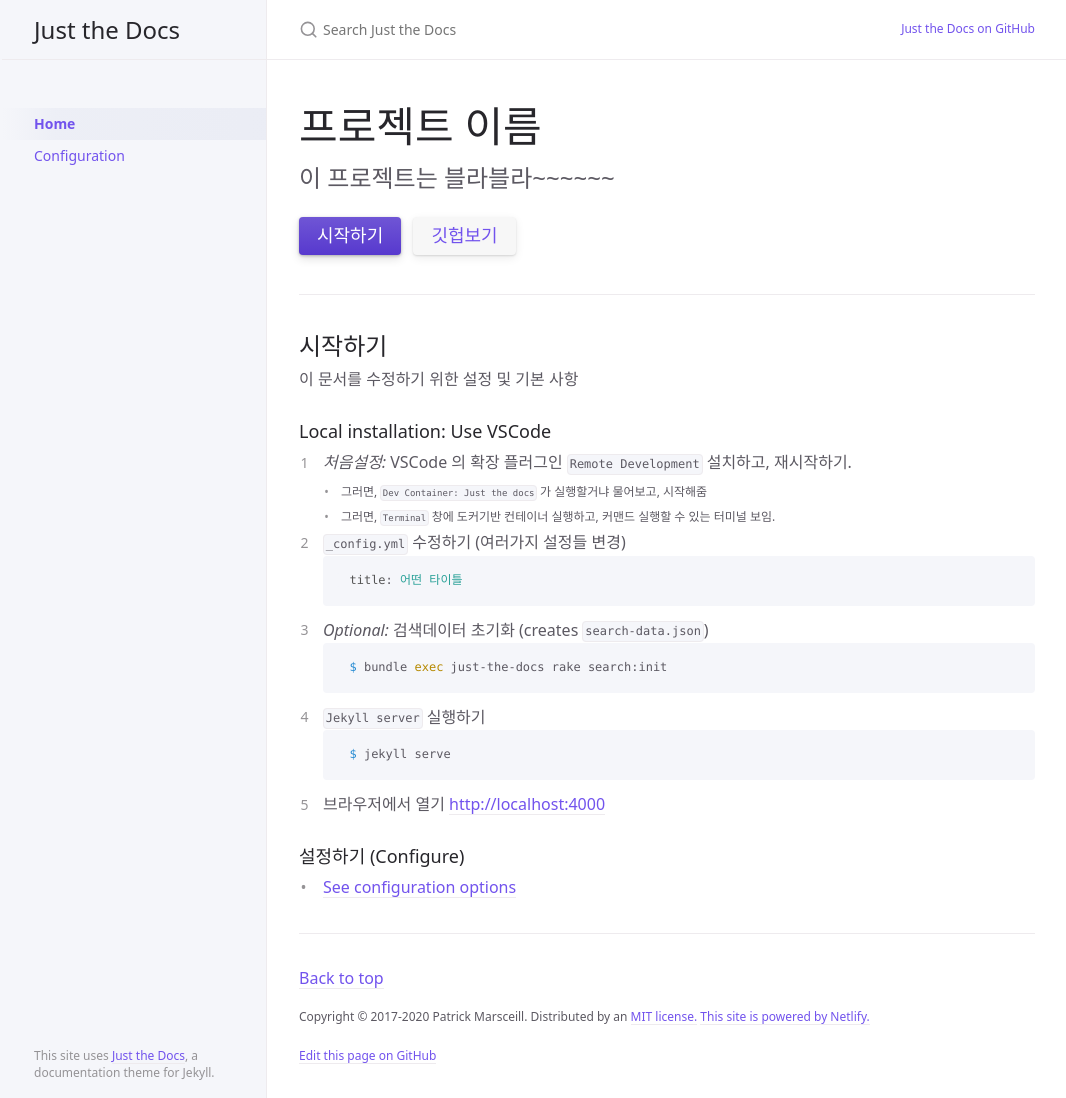
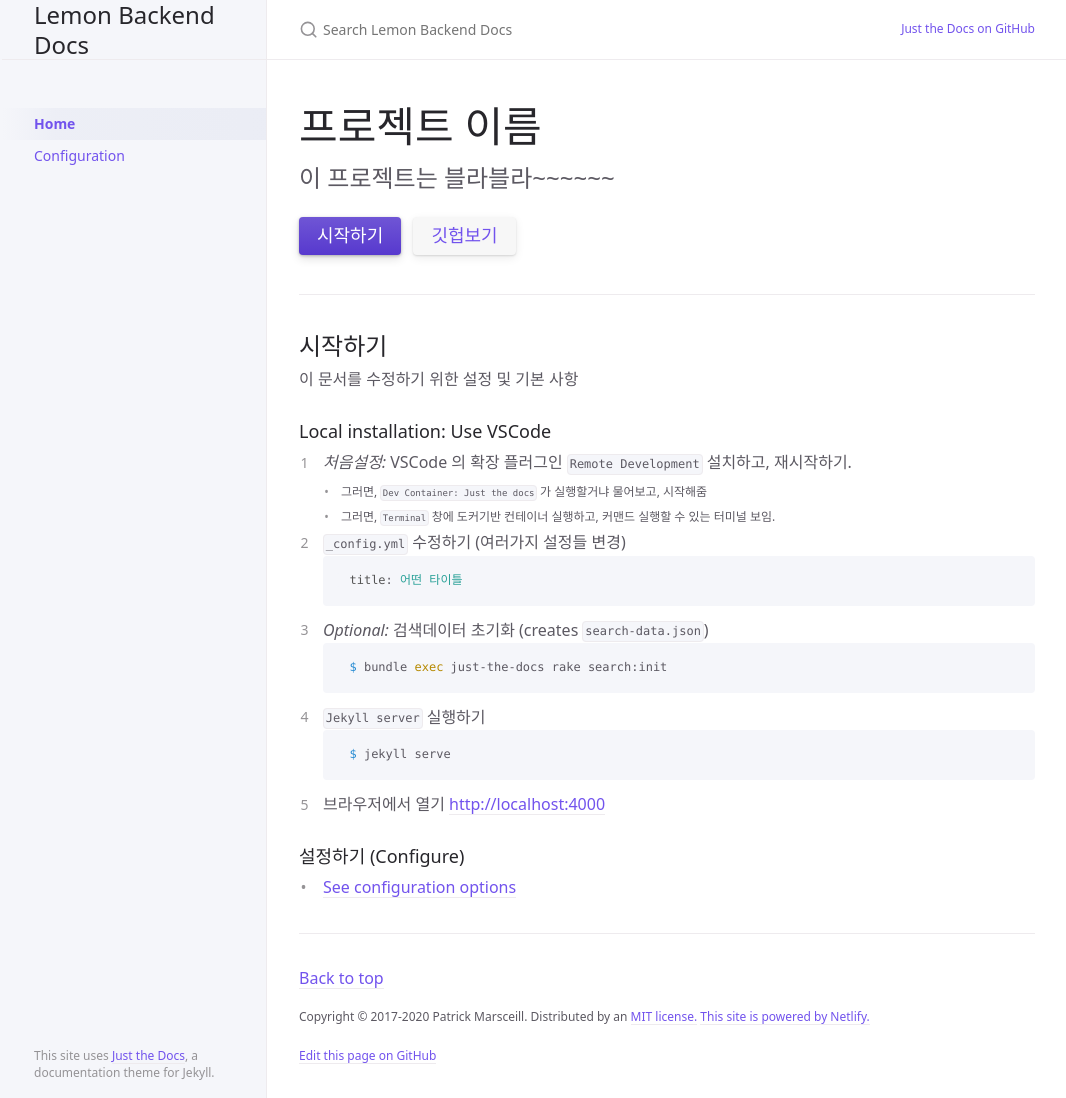
Before and after one commit to lemoncloud-io/lemon-backend-docs, a Jekyll site: the page built from index.md, in a window 1280 px wide and 1098 px high. Shown: the whole window, without its empty margins (105-1171 px from the left). Built offline with Jekyll 4.4.1, drawn with Linux system fonts in a browser that asks for light colours.

Commit message:
chore: initial config

```diff
--- a/_config.yml
+++ b/_config.yml
@@ -13,10 +13,10 @@
 # you will see them accessed via {{ site.title }}, {{ site.github_repo }}, and so on.
 # You can create any custom variable you would like, and they will be accessible
 # in the templates via {{ site.myvariable }}.
-title: Just the Docs
+title: Lemon Backend Docs
 description: A Jekyll theme for documentation
-baseurl: "/just-the-docs" # the subpath of your site, e.g. /blog
-url: "https://just-the-docs.github.io" # the base hostname & protocol for your site, e.g. http://example.com
+baseurl: "/lemon-backend-docs" # the subpath of your site, e.g. /blog
+url: "https://tech.lemoncloud.io" # the base hostname & protocol for your site, e.g. http://example.com
 
 permalink: pretty
 exclude:
@@ -82,7 +82,7 @@ heading_anchors: true
 # Aux links for the upper right navigation
 aux_links:
   "Just the Docs on GitHub":
-    - "//github.com/just-the-docs/just-the-docs"
+    - "//github.com/lemoncloud-io/lemon-backend-docs"
 
 # Makes Aux links open in a new tab. Default is false
 aux_links_new_tab: false
@@ -109,7 +109,7 @@ last_edit_time_format: "%b %e %Y at %I:%M %p" # uses ruby's time format: https:/
 # Footer "Edit this page on GitHub" link text
 gh_edit_link: true # show or hide edit this page link
 gh_edit_link_text: "Edit this page on GitHub"
-gh_edit_repository: "https://github.com/just-the-docs/just-the-docs" # the github URL for your repo
+gh_edit_repository: "https://github.com/lemoncloud-io/lemon-backend-docs" # the github URL for your repo
 gh_edit_branch: "main" # the branch that your docs is served from
 # gh_edit_source: docs # the source that your files originate from
 gh_edit_view_mode: "tree" # "tree" or "edit" if you want the user to jump into the editor immediately
@@ -119,8 +119,8 @@ color_scheme: nil
 
 # Google Analytics Tracking (optional)
 # e.g, UA-1234567-89
-ga_tracking: UA-2709176-10
-ga_tracking_anonymize_ip: true # Use GDPR compliant Google Analytics settings (true/nil by default)
+# ga_tracking: UA-2709176-10
+# ga_tracking_anonymize_ip: true # Use GDPR compliant Google Analytics settings (true/nil by default)
 
 plugins:
   - jekyll-seo-tag
```
